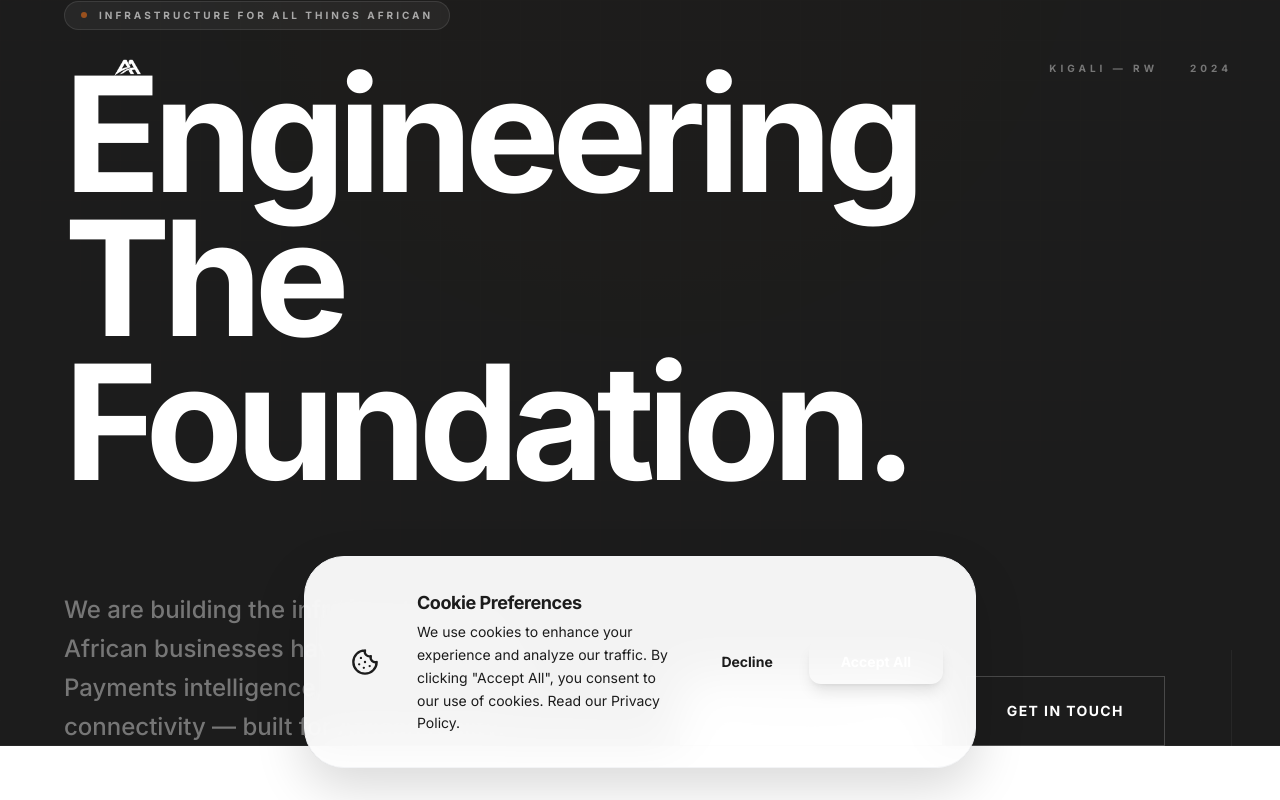
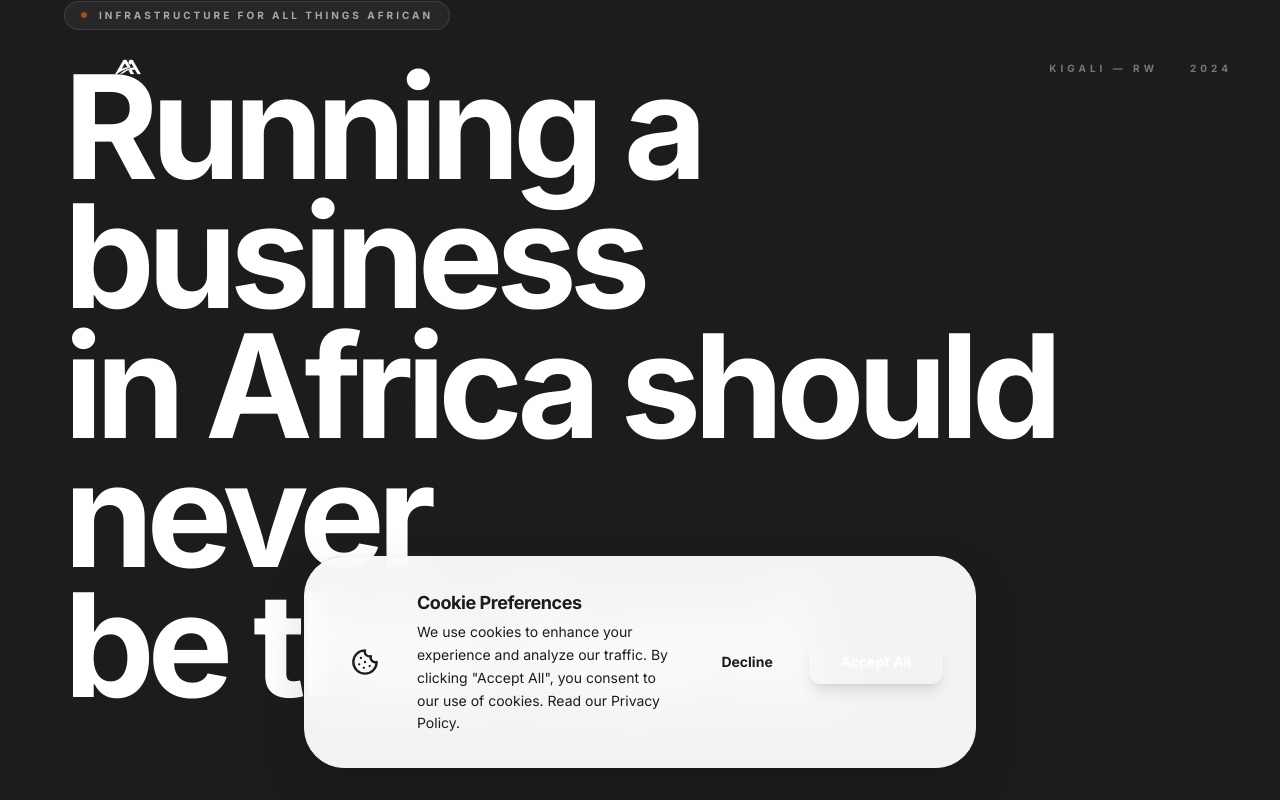
Before and after one commit to techly-africa/avel-website, a Next.js app: page / in a window 1280 px wide. Shown: the top 800 px of the page. Built offline with nearby package versions, Linux system fonts and the light colour scheme.

Commit message:
copy: update hero statement with revised empathy-led copy (v4.2)

```diff
--- a/src/components/founding/FoundingHero.tsx
+++ b/src/components/founding/FoundingHero.tsx
@@ -32,16 +32,17 @@ export default function FoundingHero() {
             </span>
           </div>
 
-          <h1 className="text-6xl md:text-8xl lg:text-[10rem] font-bold text-white leading-[0.9] tracking-tighter mb-12">
-            Engineering <br />
-            The Foundation.
+          <h1 className="text-6xl md:text-8xl lg:text-[9rem] font-bold text-white leading-[0.9] tracking-tighter mb-12">
+            Running a business <br />
+            in Africa should never <br />
+            be this hard.
           </h1>
         </div>
 
         <div className="grid grid-cols-1 lg:grid-cols-2 gap-20 items-end w-full">
           <p className="text-xl md:text-2xl text-white/40 max-w-xl font-medium leading-relaxed">
-            We are building the infrastructure layer African businesses have been waiting for.
-            Payments intelligence, business identity, and connectivity — built for African reality.
+            AVEL is building the layer that makes it easier to get online,
+            understand your data, collect payments, and reach your customers.
           </p>
 
           <div className="flex flex-col sm:flex-row items-center gap-6">
```
